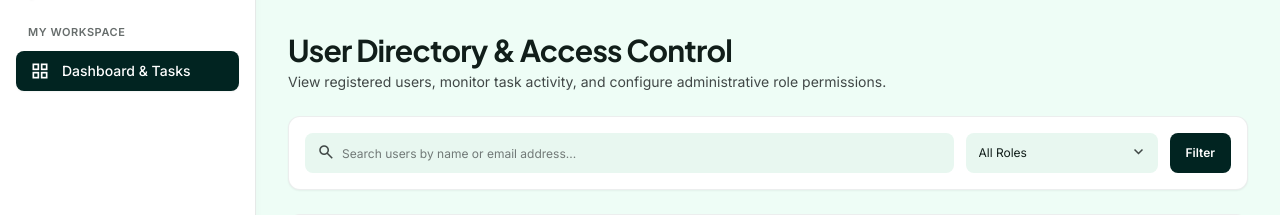
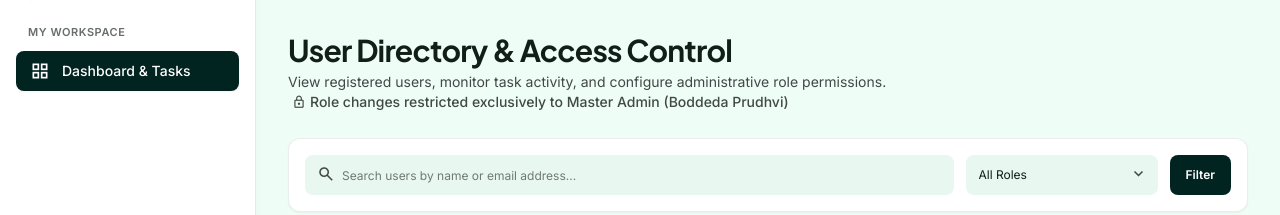
Before and after one commit to bprudhvi143/TaskFlow, a PHP site: template app/views/admin/users.php in a window 1280 px wide. Shown: the part 64-279 px from the top of the page. Run offline with PHP 8.4, Linux system fonts and the light colour scheme; the template is opened without the code that fills it, so the values that code supplies are empty; some libraries are stand-ins or nearby versions.

Commit message:
feat: designate Boddeda Prudhvi as Master Admin with exclusive role assignment authority
- Define MASTER_ADMIN_EMAIL (prudhviboddeda5@gmail.com) and is_master_admin() helper in app.php
- Restrict user role changes (user <-> admin) exclusively to the Master Administrator in AdminController.php
- Block non-master administrators from modifying user roles with backend HTTP 403 / flash error
- Hide role modification controls for standard admins in users.php and replace with locked indicators
- Add visual Master Administrator badges across user directory, task modal, and sidebar profile
- Prevent self-demotion or tampering with the Master Administrator account

```diff
--- a/app/views/admin/users.php
+++ b/app/views/admin/users.php
@@ -10,6 +10,7 @@ require_once __DIR__ . '/../layouts/toast.php';
 require_once __DIR__ . '/../layouts/sidebar.php';
 
 $currentUser = auth_user();
+$isMasterAdmin = is_master_admin($currentUser);
 ?>
 <div class="ml-64 min-h-screen flex flex-col justify-between bg-background">
     <div class="flex-1">
@@ -37,11 +38,27 @@ $currentUser = auth_user();
             <!-- Title & Subtitle -->
             <div class="flex flex-col sm:flex-row sm:items-center sm:justify-between gap-4">
                 <div>
+                    <div class="flex items-center gap-2.5">
                         <h1 class="font-heading text-2xl sm:text-3xl font-bold text-on-surface tracking-tight">
                             User Directory & Access Control
                         </h1>
+                        <?php if ($isMasterAdmin): ?>
+                        <span class="px-2 py-0.5 rounded-full text-[10px] font-bold uppercase tracking-wider bg-gradient-to-r from-emerald-800 to-teal-900 text-white shadow-xs">Master Authority</span>
+                        <?php endif; ?>
+                    </div>
                     <p class="text-xs sm:text-sm text-on-surface-variant mt-1">
                         View registered users, monitor task activity, and configure administrative role permissions.
+                        <?php if ($isMasterAdmin): ?>
+                        <span class="inline-flex items-center gap-1 font-semibold text-primary ml-1">
+                            <span class="material-symbols-outlined text-[14px]">verified_user</span>
+                            Master Admin Mode (You can promote users to admin or demote admins to user)
+                        </span>
+                        <?php else: ?>
+                        <span class="inline-flex items-center gap-1 text-on-surface-variant font-medium ml-1">
+                            <span class="material-symbols-outlined text-[14px]">lock</span>
+                            Role changes restricted exclusively to Master Admin (Boddeda Prudhvi)
+                        </span>
+                        <?php endif; ?>
                     </p>
                 </div>
             </div>
@@ -108,7 +125,9 @@ $currentUser = auth_user();
                                         <div>
                                             <span class="font-semibold text-on-surface text-sm block leading-tight group-hover:text-primary transition-colors">
                                                 <?= e($u['name']) ?>
-                                                <?php if ((int)$u['id'] === (int)$currentUser['id']): ?>
+                                                <?php if (is_master_admin($u)): ?>
+                                                <span class="ml-1 text-[10px] bg-gradient-to-r from-emerald-800 to-teal-900 text-white px-2 py-0.5 rounded font-bold tracking-wide shadow-xs">MASTER</span>
+                                                <?php elseif ((int)$u['id'] === (int)$currentUser['id']): ?>
                                                 <span class="ml-1 text-[10px] bg-primary/10 text-primary px-1.5 py-0.5 rounded font-normal">(You)</span>
                                                 <?php endif; ?>
                                             </span>
@@ -119,7 +138,12 @@ $currentUser = auth_user();
 
                                 <!-- Role Badge -->
                                 <td class="py-4 px-4 whitespace-nowrap">
-                                    <?php if ($u['role'] === 'admin'): ?>
+                                    <?php if (is_master_admin($u)): ?>
+                                    <span class="inline-flex items-center gap-1.5 px-3 py-1 rounded-full text-[11px] font-bold bg-gradient-to-r from-emerald-800 to-teal-900 text-white shadow-xs">
+                                        <span class="material-symbols-outlined text-[14px]">shield_with_heart</span>
+                                        Master Admin
+                                    </span>
+                                    <?php elseif ($u['role'] === 'admin'): ?>
                                     <span class="inline-flex items-center gap-1 px-2.5 py-1 rounded-full text-[11px] font-semibold bg-primary text-on-primary">
                                         <span class="material-symbols-outlined text-[14px]">shield_person</span>
                                         Administrator
@@ -153,7 +177,7 @@ $currentUser = auth_user();
                                     <?= date('M j, Y', strtotime($u['created_at'])) ?>
                                 </td>
 
-                                <!-- Actions: View Tasks & Change Role -->
+                                <!-- Actions: View Tasks & Change Role (Only Master Admin can change roles) -->
                                 <td class="py-4 px-6 text-right whitespace-nowrap">
                                     <div class="inline-flex items-center justify-end gap-2">
                                         <button type="button"
@@ -163,12 +187,28 @@ $currentUser = auth_user();
                                             <span class="material-symbols-outlined text-[16px]">visibility</span>
                                             <span>Tasks</span>
                                         </button>
+
+                                        <?php if ($isMasterAdmin): ?>
+                                            <?php if (is_master_admin($u)): ?>
+                                            <span class="px-2.5 py-1.5 rounded-lg bg-surface-container-low text-on-surface-variant/50 text-xs font-medium inline-flex items-center gap-1 cursor-default" title="Master Administrator account is permanent and cannot be modified">
+                                                <span class="material-symbols-outlined text-[15px]">lock</span>
+                                                <span>Protected</span>
+                                            </span>
+                                            <?php else: ?>
                                             <button type="button"
                                                     onclick='openRoleModal(<?= htmlspecialchars(json_encode($u), ENT_QUOTES, 'UTF-8') ?>)'
-                                                class="px-2.5 py-1.5 rounded-lg border border-outline-variant/40 hover:bg-surface-container text-on-surface text-xs font-semibold inline-flex items-center gap-1 transition-colors">
+                                                    class="px-2.5 py-1.5 rounded-lg border border-primary/30 bg-primary/5 hover:bg-primary text-primary hover:text-on-primary text-xs font-semibold inline-flex items-center gap-1 transition-all shadow-xs"
+                                                    title="<?= $u['role'] === 'admin' ? 'Change Admin to User' : 'Change User to Admin' ?>">
                                                 <span class="material-symbols-outlined text-[16px]">manage_accounts</span>
-                                            <span>Role</span>
+                                                <span>Change Role</span>
                                             </button>
+                                            <?php endif; ?>
+                                        <?php else: ?>
+                                            <span class="px-2 py-1 rounded text-[11px] text-on-surface-variant/60 font-medium inline-flex items-center gap-1" title="Only Master Admin (Boddeda Prudhvi) can change user roles">
+                                                <span class="material-symbols-outlined text-[14px]">lock</span>
+                                                <span>Master Only</span>
+                                            </span>
+                                        <?php endif; ?>
                                     </div>
                                 </td>
                             </tr>
@@ -186,7 +226,8 @@ $currentUser = auth_user();
     </footer>
 </div>
 
-<!-- Change User Role Modal (Stitch Screen bb2c187ad5e645ad994858747ca28e23) -->
+<?php if ($isMasterAdmin): ?>
+<!-- Change User Role Modal (Exclusive Master Administrator Control) -->
 <div id="roleModalBackdrop"
      class="fixed inset-0 z-50 flex items-center justify-center p-4 bg-inverse-surface/40 backdrop-blur-sm transition-all duration-200 hidden opacity-0"
      role="dialog" aria-modal="true">
@@ -195,11 +236,14 @@ $currentUser = auth_user();
 
         <div class="flex items-start justify-between pb-3 border-b border-outline-variant/30">
             <div class="flex items-center gap-3">
-                <div class="w-10 h-10 rounded-xl bg-primary/10 text-primary flex items-center justify-center">
+                <div class="w-10 h-10 rounded-xl bg-gradient-to-r from-emerald-800 to-teal-900 text-white flex items-center justify-center shadow-xs">
                     <span class="material-symbols-outlined text-[22px]">manage_accounts</span>
                 </div>
                 <div>
-                    <span class="text-[11px] text-primary uppercase font-bold tracking-wider">Role Assignment</span>
+                    <span class="text-[11px] text-emerald-800 uppercase font-bold tracking-wider flex items-center gap-1">
+                        <span class="material-symbols-outlined text-[13px]">shield_with_heart</span>
+                        Master Admin Authorization
+                    </span>
                     <h3 class="font-heading text-lg font-bold text-on-surface">Change User Role</h3>
                 </div>
             </div>
@@ -211,6 +255,10 @@ $currentUser = auth_user();
         <form action="<?= BASE_URL ?>/public/actions/admin-role.php?action=update-role" method="POST" class="mt-4 flex flex-col gap-4">
             <?= csrf_field() ?>
             <input type="hidden" name="user_id" id="role_user_id" value="">
+
+            <p class="text-xs text-on-surface-variant leading-relaxed">
+                As Master Administrator, you have exclusive privilege to change a user to administrator or demote an administrator to standard user.
+            </p>
 
             <!-- Target User Banner -->
             <div class="p-3 rounded-lg bg-surface-container-low flex items-center gap-3">
@@ -229,8 +277,8 @@ $currentUser = auth_user();
                 <div class="relative flex items-center">
                     <select name="new_role" id="new_role"
                             class="w-full pl-3.5 pr-10 py-2.5 bg-surface-container-low text-on-surface text-sm rounded-lg border border-outline-variant/30 focus:border-primary focus:bg-surface-container-lowest outline-none appearance-none cursor-pointer">
-                        <option value="user">Standard User (Restricted to own tasks)</option>
-                        <option value="admin">Administrator (Full oversight across all tasks & users)</option>
+                        <option value="user">Standard User (Restricted to personal workspace)</option>
+                        <option value="admin">Administrator (Global task and user directory oversight)</option>
                     </select>
                     <span class="material-symbols-outlined absolute right-3 pointer-events-none text-on-surface-variant text-[20px]">expand_more</span>
                 </div>
@@ -251,6 +299,7 @@ $currentUser = auth_user();
 
     </div>
 </div>
+<?php endif; ?>
 
 <!-- User Tasks Inspection Modal -->
 <div id="userTasksModalBackdrop"
@@ -345,7 +394,10 @@ function openUserTasksModal(userData) {
 
     // Role badge
     const roleBadge = document.getElementById('userTaskModalRoleBadge');
-    if (userData.role === 'admin') {
+    if (userData.email && userData.email.toLowerCase() === 'prudhviboddeda5@gmail.com') {
+        roleBadge.textContent = 'Master Admin';
+        roleBadge.className = 'px-2.5 py-0.5 rounded-full text-[10px] font-bold uppercase tracking-wider bg-gradient-to-r from-emerald-800 to-teal-900 text-white';
+    } else if (userData.role === 'admin') {
         roleBadge.textContent = 'Administrator';
         roleBadge.className = 'px-2 py-0.5 rounded-full text-[10px] font-bold uppercase tracking-wider bg-primary text-on-primary';
     } else {
--- a/app/views/layouts/sidebar.php
+++ b/app/views/layouts/sidebar.php
@@ -61,8 +61,8 @@ $userInitial = strtoupper(substr($userName, 0, 1));
                 </div>
                 <div class="truncate">
                     <p class="text-xs font-semibold text-on-surface truncate leading-tight"><?= e($userName) ?></p>
-                    <span class="text-[10px] uppercase font-semibold tracking-wide <?= $userRole === 'admin' ? 'text-primary' : 'text-secondary' ?>">
-                        <?= e($userRole === 'admin' ? 'Administrator' : 'Standard User') ?>
+                    <span class="text-[10px] uppercase font-semibold tracking-wide <?= is_master_admin($user) ? 'text-emerald-800 font-bold' : ($userRole === 'admin' ? 'text-primary' : 'text-secondary') ?>">
+                        <?= is_master_admin($user) ? 'Master Administrator' : e($userRole === 'admin' ? 'Administrator' : 'Standard User') ?>
                     </span>
                 </div>
             </div>
```
Also changed, not shown: app/config/app.php (+32 -0 lines), app/controllers/AdminController.php (+26 -6 lines), docs/testing-results.md (+3 -2 lines). Lines whose indentation alone changed are shown as unchanged.
